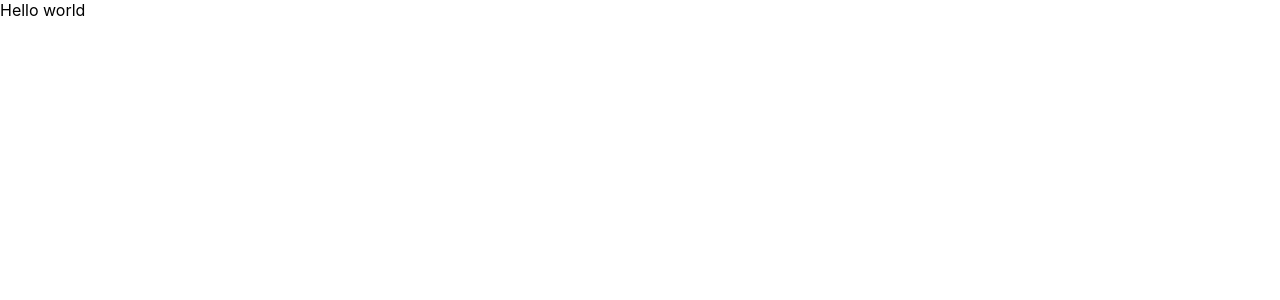
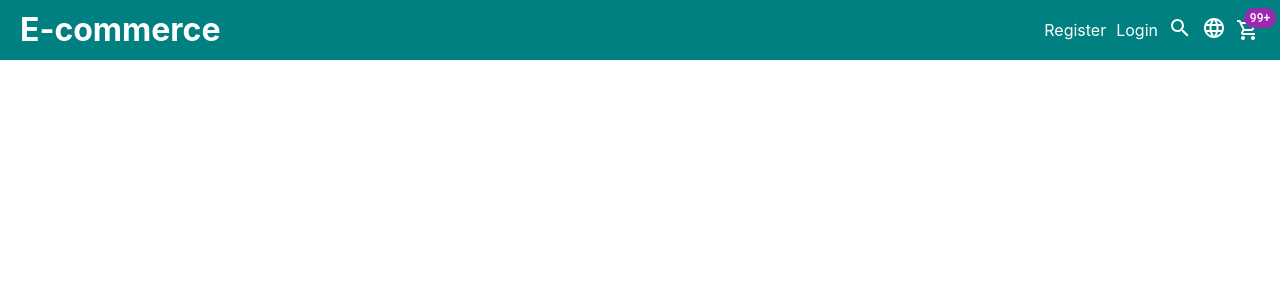
Before and after one commit to suportdevs/react-laravel-ecommerce-client, a React (Create React App) app: page / in a window 1280 px wide. Shown: the top 300 px of the page. Built offline with nearby package versions, Linux system fonts and the light colour scheme.

Commit message:
added mui and mui icons designed navbar

```diff
--- a/package.json
+++ b/package.json
@@ -3,6 +3,11 @@
   "version": "0.1.0",
   "private": true,
   "dependencies": {
+    "@emotion/react": "^11.11.1",
+    "@emotion/styled": "^11.11.0",
+    "@mui/icons-material": "^5.14.13",
+    "@mui/material": "^5.14.13",
+    "@mui/styled-engine": "^5.14.13",
     "@testing-library/jest-dom": "^5.17.0",
     "@testing-library/react": "^13.4.0",
     "@testing-library/user-event": "^13.5.0",
--- a/src/App.js
+++ b/src/App.js
@@ -1,8 +1,10 @@
+import Home from "./pages/Home/Home";
+
 function App() {
   return (
-    <div className="App">
-      Hello world
-    </div>
+    <>
+      <Home />
+    </>
   );
 }
 
--- /dev/null
+++ b/src/components/Navbar/Navbar.jsx
@@ -0,0 +1,68 @@
+import { Language, SearchOutlined, ShoppingCartOutlined } from "@mui/icons-material";
+import { Badge } from "@mui/material";
+import styled from "styled-components";
+
+const Navbar = () => {
+    const Container = styled.div`
+        height: 60px;
+        background-color: teal;
+        color: #fff;
+    `;
+    const Wrapper = styled.div`
+        padding: 10px 20px;
+        display: flex;
+        align-items: center;
+        justify-content: space-between;
+    `;
+    const Left = styled.div`
+        flex: 1;
+    `;
+    const Logo = styled.h1`
+        margin: 0;
+        cursor: pointer;
+    `;
+    // const Center = styled.div`
+    //     flex: 1;
+    // `;
+    const Right = styled.div`
+        flex: 2;
+        display: flex;
+        align-items: center;
+        justify-content: flex-end;
+    `;
+    const MenuItem = styled.div`
+        margin-left: 10px;
+        cursor: pointer;
+        color: #fff;
+    `;
+
+    return (
+        <Container>
+            <Wrapper>
+                <Left><Logo>E-commerce</Logo></Left>
+                {/* <Center>Center</Center> */}
+                <Right>
+                    <MenuItem>
+                        Register
+                    </MenuItem>
+                    <MenuItem>
+                        Login
+                    </MenuItem>
+                    <MenuItem>
+                        <SearchOutlined />
+                    </MenuItem>
+                    <MenuItem>
+                        <Language />
+                    </MenuItem>
+                    <MenuItem>
+                        <Badge color="secondary" badgeContent={100}>
+                            <ShoppingCartOutlined />
+                        </Badge>
+                    </MenuItem>
+                </Right>
+            </Wrapper>
+        </Container>
+    )
+}
+
+export default Navbar;
--- /dev/null
+++ b/src/pages/Home/Home.jsx
@@ -0,0 +1,9 @@
+import Navbar from "../../components/Navbar/Navbar";
+
+const Home = () => {
+    return (
+        <Navbar />
+    )
+}
+
+export default Home;
```
Also changed, not shown: 1 other file (tests, documents, lock files or other folders).
